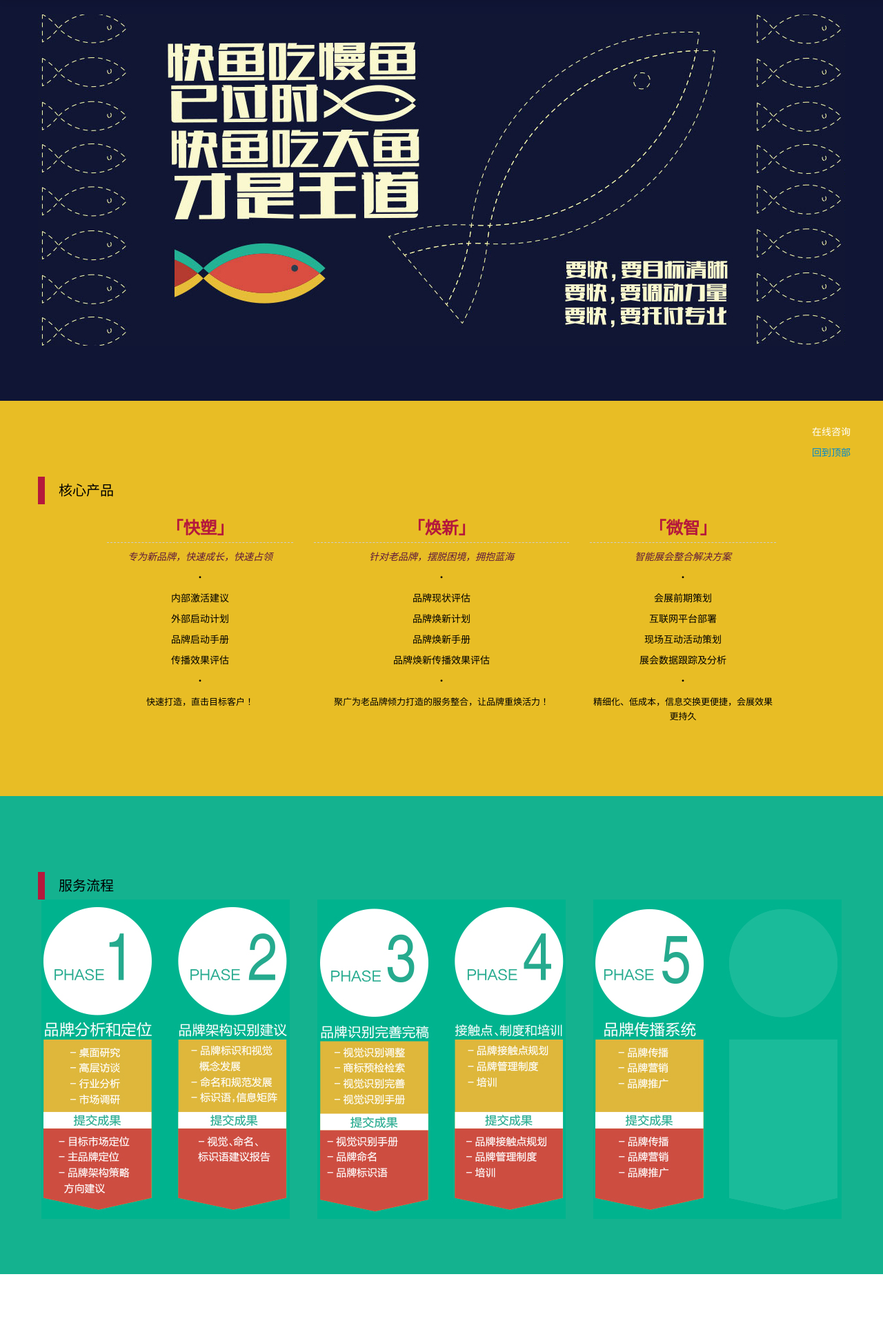
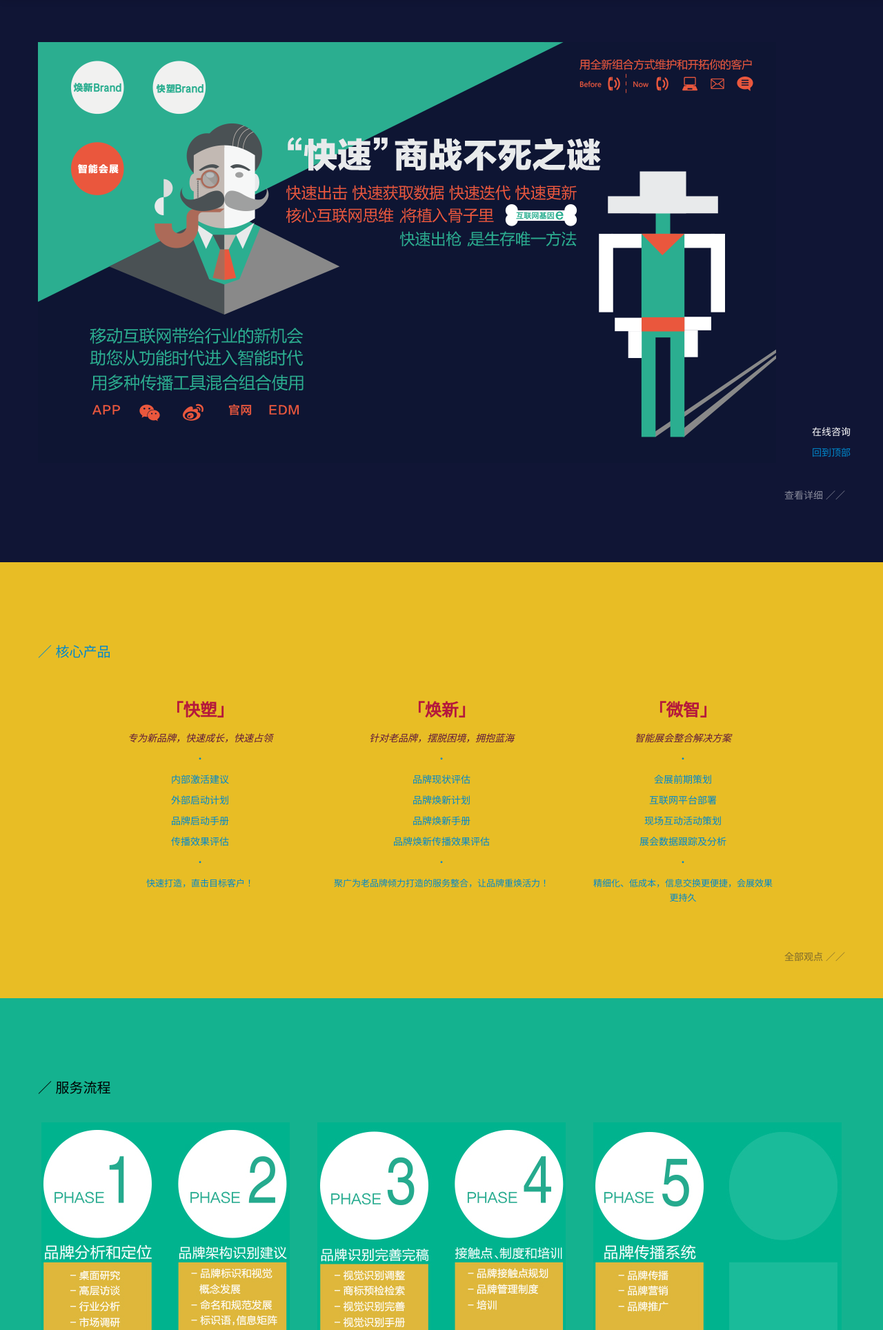
Before and after one commit to Solliu/gemground, a PHP site: page / in a window 1280 px wide. Shown: the part 59-1987 px from the top of the page at 69% size. Run offline with PHP 8.4, Linux system fonts and the light colour scheme.

Commit message:
changed banner , add sub page link.

```diff
--- a/gemground.com/css/global.css
+++ b/gemground.com/css/global.css
@@ -16,17 +16,16 @@ ul,li{padding:0;margin:0;list-style: none;}
 
 .thefirstsec{padding-top:80px;}
 .sectitle{
-  padding:10px 10px 10px;
+  padding:10px 10px 40px 0px;
   margin-top:30px;
   font-size: 20px;
-  border-left: 10px solid #B5193C;
-  padding-left:20px;
 }
 
 header{width:100%;height:48px;padding:1px 0;position:fixed;z-index: 999999;margin-top:-1px;}
 .mainnav{background:#B5193C;border: none;box-shadow: none;}
 .mainnav a{line-height:48px;text-align: center;color:#FFF;text-shadow:none;text-decoration:none;}
 .mainnav a:hover{background:#8c0f28;}
+
 .navbar .nav>li>a {
   text-shadow:none;font-weight:normal;
   color:#FFF;
@@ -71,7 +70,7 @@ ul[class=slidesjs-pagination] .slidesjs-pagination-item .active{background:#B519
 /**/
 #banner{
   background: #101535;
-  padding-top: 80px;
+  padding-top: 120px;
   padding-bottom: 80px;
 }
 .carousel-control {
@@ -89,19 +88,18 @@ ul[class=slidesjs-pagination] .slidesjs-pagination-item .active{background:#B519
   margin-bottom: 0px;
 }
 /* Banner */
-
+#pointofview,#service,#clients,#about{
+  padding-top: 80px;
+  padding-bottom: 40px;
+}
 /* pointofview */
 #pointofview{
   background-color: #14b28f;
-  padding-top: 80px;
-  padding-bottom: 80px;
 }
 #pointofview > .container > .row > .span4 {text-align:center;}
 /* services */
 #service{
   background-color: #e8bd25;
-  padding-top: 80px;
-  padding-bottom: 80px;
 }
 #service img{margin:0 10px;vertical-align:middle;}
 #products{
@@ -110,7 +108,6 @@ ul[class=slidesjs-pagination] .slidesjs-pagination-item .active{background:#B519
 #products h3{
   color: #B5193C;
   margin-bottom: 0px;
-  border-bottom: 1px dashed #cdcdcd;
 }
 #products i{
   color: #5f193d;
@@ -145,8 +142,6 @@ ul[class=slidesjs-pagination] .slidesjs-pagination-item .active{background:#B519
 #about{
   background-color: #464695;
   color: #fff;
-  padding-top: 80px;
-  padding-bottom: 80px;
 }
 #about p,#about h3{text-align:center;}
   #memlist{margin-bottom: 80px;margin-top: 40px;text-align: center;}
@@ -166,6 +161,29 @@ ul[class=slidesjs-pagination] .slidesjs-pagination-item .active{background:#B519
   #memlist .team-gozi:hover{background-position:-200px 0;}
   #memlist .team-dou:hover{background-position:-300px 0;}
   #memlist .team-jie:hover{background-position:-400px 0;}
+#more{
+  text-align: center;
+  padding-top: 40px;
+}
+#more a{
+  float: right;
+  padding-bottom:10px;
+  filter:alpha(opacity=50);
+  -moz-opacity:0.5;
+  opacity: 0.5;
+  color: #101535;
+  font-size: 14px;
+}
+#more a:hover{
+  filter:alpha(opacity=100);
+  -moz-opacity:1;
+  opacity: 1;
+  text-decoration: none;
+  cursor: pointer;
+}
+#banner #more a,#banner #more a:hover{
+  color: #fff;
+}
 /* footer */
 footer{
   padding:10px 0 20px 0;
--- a/gemground.com/header.php
+++ b/gemground.com/header.php
@@ -24,11 +24,11 @@
           </a>
           <div class="row">
             <!-- Be sure to leave the brand out there if you want it shown -->
-            <div class="span3">
+            <div class="span2">
               <img class="gemlogo" src="images/gem-logo.png" />
             </div>
             <!-- Everything you want hidden at 940px or less, place within here -->
-            <div class="nav-collapse collapse span9">
+            <div class="nav-collapse collapse span9 offset1">
               <!-- .nav, .navbar-search, .navbar-form, etc -->
               <ul class="nav">
                 <li><a href="#banner"><span class="aname">首页</span></a></li>
@@ -60,13 +60,13 @@
               <img class="gemlogo" src="images/gem-logo-small.png" />
             </div>
             <!-- Everything you want hidden at 940px or less, place within here -->
-            <div class="nav-collapse collapse span9">
+            <div class="nav-collapse collapse span8">
               <!-- .nav, .navbar-search, .navbar-form, etc -->
               <ul class="nav">
-                <li><a href="#banner"><span class="aname">首页</span></a></li>
-                <li><a href="#service"><span class="aname">服务与方法</span></a></li>
-                <li><a href="#clients"><span class="aname">案例经验</span></a></li>
-                <li><a href="#about"><span class="aname">关于我们</span></a></li>
+                <li><a href="#banner"><span class="aname">Home</span></a></li>
+                <li><a href="#service"><span class="aname">Service</span></a></li>
+                <li><a href="#clients"><span class="aname">Clients</span></a></li>
+                <li><a href="#about"><span class="aname">About</span></a></li>
                 <!-- <li><p class="aname">・品牌咨询・标志设计・VI 设计・网站设计・APP设计・微信营销・400 1234 567・</p></li>-->
               </ul>
             </div>
--- a/gemground.com/index.php
+++ b/gemground.com/index.php
@@ -17,13 +17,19 @@ require_once('header.php');
 		  <a class="carousel-control left" href="#banner" data-slide="prev">&lsaquo;</a>
 		  <a class="carousel-control right" href="#banner" data-slide="next">&rsaquo;</a>
 		  -->
-		  <div class="item"><img src="images/banner1-1170.jpg"></div>
+		  <div class="item"><img src="images/banner01.png"></div>
+		  <div class="row" id="more">
+				<div class="span12">
+					<a>查看详细 ／／</a>
+				</div>
+			</div>
 		</div>
+
 	</div>
 	<div id="service" >
 	<section class="container">
-		<a name="service"></a>
-			<div class="sectitle">核心产品</div>
+		<a name="service" href="#">
+			<div class="sectitle">／ 核心产品</div>
 			<div class="row" id="products">
 				<div class="span3 offset1">
 					<li><h3>「快塑」</h3></li>
@@ -59,12 +65,18 @@ require_once('header.php');
 					<li><span>精细化、低成本，信息交换更便捷，会展效果更持久</span></li>
 				</div>
 			</div>
+			<div class="row" id="more">
+				<div class="span12">
+					<a>全部观点 ／／</a>
+				</div>
+			</div>
+		</a>
 	</section>
 	</div>
 	<div id="pointofview">
 	<section class="container">
 		<a name="pointofview"></a>
-			<div class="sectitle">服务流程</div>
+			<div class="sectitle">／ 服务流程</div>
 			<div class="row">
 				<div class="span4">
 					<img src="images/process-01.jpg">
@@ -76,12 +88,17 @@ require_once('header.php');
 					<img src="images/process-03.jpg">
 				</div>
 			</div>
+			<div class="row" id="more">
+				<div class="span12">
+					<a>所有服务 ／／</a>
+				</div>
+			</div>
 	</section>
 	</div>
 	<div id="clients">
 	<section class="container">
 		<a name="clients"></a>
-		<div class="sectitle">聚广成员曾服务过的品牌</div>
+		<div class="sectitle">／ 聚广成员曾服务过的品牌</div>
 		<div class="row">
 			<li class="span4"><img src="images/clients-01.jpg" alt="">
 			<img src="images/clients-02.jpg" alt=""></li>
@@ -107,13 +124,18 @@ require_once('header.php');
 			<img src="images/clients-22.jpg" alt=""></li>
 			<li class="span4"><img src="images/clients-23.jpg" alt=""></li>
 		</div>
+		<div class="row" id="more">
+				<div class="span12">
+					<a>更多案例 ／／</a>
+				</div>
+			</div>
 	</section>
 	</div>
 	<div id="about">
 	<section class="container">
 		<a name="about"></a>
 			<div class="row">
-				<div class="sectitle span2">聚广团队</div>
+				<div class="sectitle span2">／ 聚广团队</div>
 				<div class="span12" id="info">
 					<p>聚广由一群精通品牌营销、热爱互联网的人组成，我们运用互联网思维为品牌服务。<br/>聚广人在品牌营销、互联网、电子商务领域都有丰富的实战经验，能为客户提供量身定做的完整解决方案。</p>
 					<p>聚广人坚信，互联网思维将彻底改变品牌营销。<br/>受众研究、数据挖掘、数据分析将从每个环节上对品牌策略提供支持， 让营销成本更低廉、更透明， 让效果可预测、更精准、更可控。</p>
```
Also changed, not shown: gemground.com/images/banner01.png (added).
